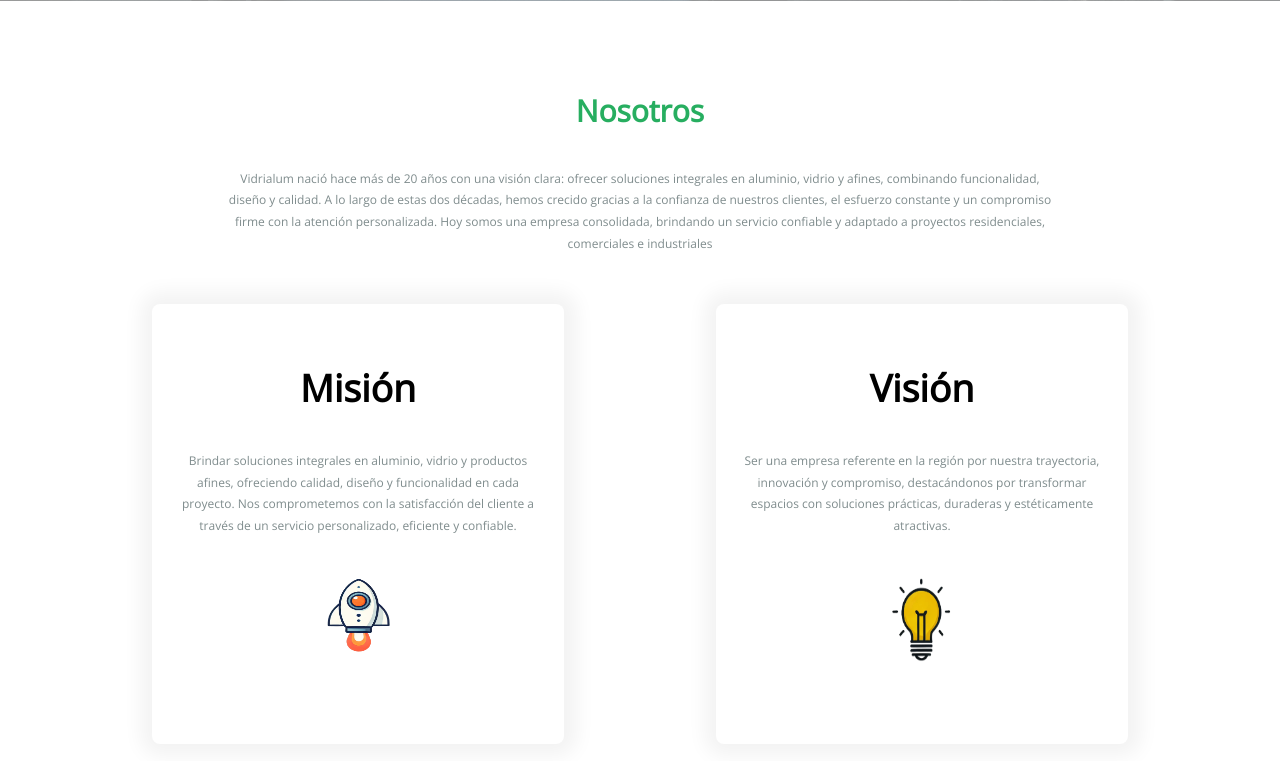
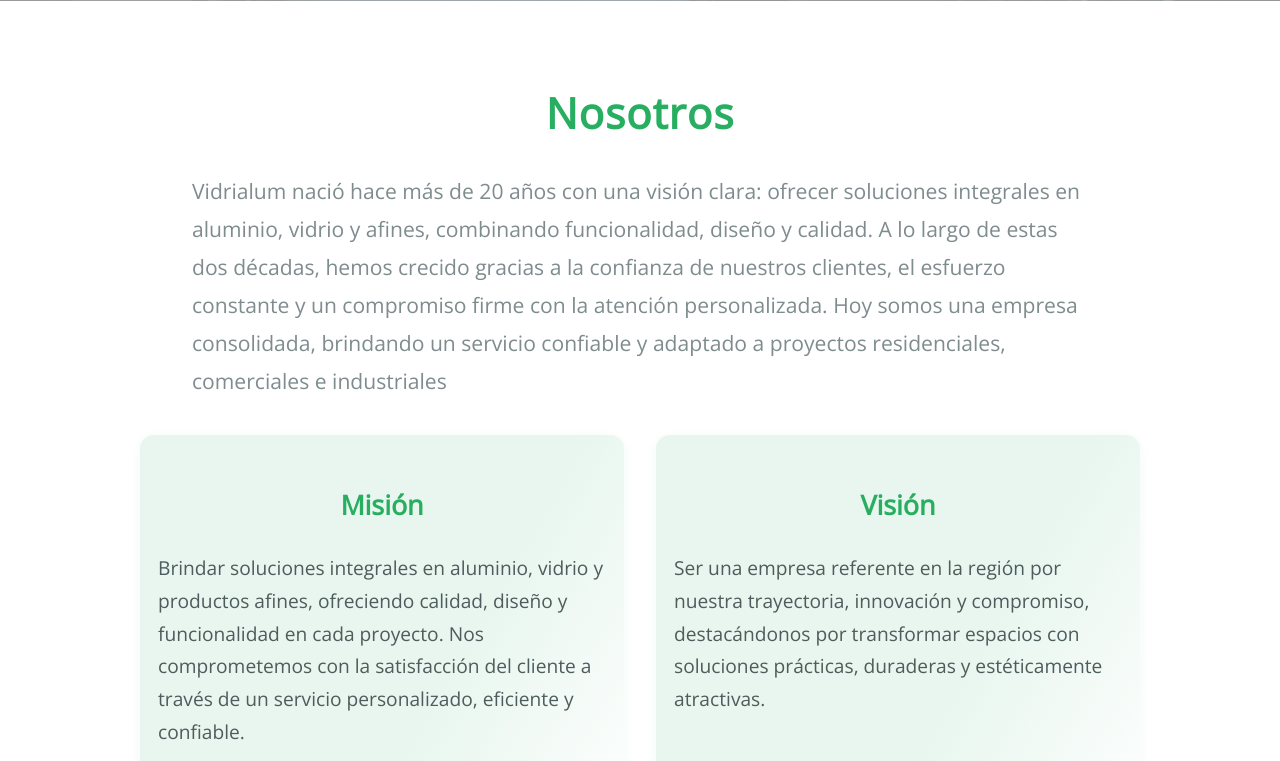
Before and after one commit to giovannigm/FrontEnd-Vidrialum, a React (Vite) app: page / in a window 1280 px wide. Shown: the part 799-1560 px from the top of the page. Built offline with nearby package versions, Linux system fonts and the light colour scheme; no server answers.

Commit message:
Mejora el estilo y la estructura del componente "Nosotros" y ajusta el padding en "Servicios" y "Footer". Modifica el NavBar para redondear solo las esquinas inferiores y limpia el código en "Home".

```diff
--- a/src/components/common/nosotros/nosotros.jsx
+++ b/src/components/common/nosotros/nosotros.jsx
@@ -7,7 +7,7 @@
   return (
     <div className="nosotros-container" id="Nosotros-Container">
       <h2 className="titulo">Nosotros</h2>
-      <p style={{ width: "65%" }}>
+      <p>
         Vidrialum nació hace más de 20 años con una visión clara: ofrecer
         soluciones integrales en aluminio, vidrio y afines, combinando
         funcionalidad, diseño y calidad. A lo largo de estas dos décadas, hemos
--- a/src/components/common/nosotros/nosotros.scss
+++ b/src/components/common/nosotros/nosotros.scss
@@ -1,66 +1,89 @@
 .nosotros-container {
-  padding-top: 5%;
-  background: none; /* Removed gray background */
-  border-radius: 12px;
-  // max-width: 800px;
-  margin: 0 auto;
-  text-align: center;
-  font-size: 2em;
-  display: grid;
-  justify-items: center;
+  padding-top: 48px;
+  background: none;
+  font-size: 1.2em;
+  display: flex;
+  flex-direction: column;
+  align-items: center;
+  left: 50%;
+  right: 50%;
+  transform: translateX(-50%);
+  position: relative;
 }
 
 .titulo {
   color: #27ae60;
-  font-size: 30px;
-  text-align: center;
+  font-size: 2.2em;
+  font-weight: 700;
+  margin-bottom: 10px;
+  letter-spacing: 1px;
 }
 
-p {
+.nosotros-container > p {
   color: #7f8c8d;
-  font-size: 12px;
+  font-size: 1.1em;
   line-height: 1.8;
-  margin-bottom: 30px;
+  margin-bottom: 35px;
+  width: 70%;
+  max-width: 1000px;
 }
 
 .sections-container {
-  background-color: #ffffff;
-  padding: 20px;
-  border-radius: 8px;
-  // box-shadow: 1px 0px 19px 12px rgba(0, 0, 0, 0.05);
-  margin-bottom: 20px;
   display: flex;
-  flex-wrap: wrap; /* Permitir que las secciones se envuelvan */
-  justify-content: space-evenly;
-  gap: 20px; /* Add some space between the sections */
+  flex-direction: row;
+  justify-content: center;
+  align-items: stretch;
+  gap: 32px;
+  width: 90%;
+  max-width: 1000px;
 }
 
 .section {
-  background-color: #ffffff;
-  padding: 20px;
-  border-radius: 8px;
-  box-shadow: 1px 0px 19px 12px rgba(0, 0, 0, 0.05);
-  margin-bottom: 20px;
-  width: 30%; /* Ensure each section takes 50% of the container */
-  height: 400px;
-  img {
-    width: 35%;
-    height: 25%;
-    border-radius: 8px;
+  background: linear-gradient(120deg, #e8f6ef 60%, #fff 100%);
+  padding: 24px 18px 18px 18px;
+  border-radius: 14px;
+  box-shadow: 0 2px 12px 0 rgba(39, 174, 96, 0.06);
+  margin-bottom: 0;
+  width: 48%;
+  min-width: 260px;
+  display: flex;
+  flex-direction: column;
+  align-items: center;
+  justify-content: space-between;
+  transition: box-shadow 0.2s;
+  position: relative;
+}
+
+.section h3 {
+  color: #27ae60;
+  font-size: 1.4em;
+  margin-bottom: 10px;
+  font-weight: 600;
+}
+
+.section p {
+  color: #4d5c5c;
+  font-size: 1em;
+  margin-bottom: 18px;
+  line-height: 1.7;
+}
+
+.section img {
+  width: 80px;
+  height: 80px;
+  object-fit: contain;
+  border-radius: 10px;
+  margin-top: auto;
+}
+
+@media (max-width: 804px) {
+  .sections-container {
+    flex-direction: column;
+    gap: 24px;
+    align-items: center;
+  }
+  .section {
+    width: 90%;
+    min-width: unset;
   }
 }
-
-.section-historia {
-  background-color: #ffffff;
-  padding: 20px;
-  border-radius: 8px;
-  box-shadow: 1px 0px 19px 12px rgba(0, 0, 0, 0.05);
-  margin-bottom: 20px;
-  width: 80%; /* Ensure the historia section takes 100% of the container */
-}
-
-@media (max-width: 768px) {
-  .section {
-    width: 100%; /* En pantallas pequeñas, cada sección toma el 100% del ancho */
-  }
-}
--- a/src/components/common/servicios/Servicios.scss
+++ b/src/components/common/servicios/Servicios.scss
@@ -1,6 +1,6 @@
 .ServiciosContainer {
   height: 100%;
-  padding-top: 5%;
+  padding-top: 48px;
 }
 
 .tituloServicios {
--- a/src/components/layout/footer/Footer.scss
+++ b/src/components/layout/footer/Footer.scss
@@ -6,7 +6,7 @@
   align-items: center;
   justify-content: space-around;
   align-content: flex-end;
-  padding-top: 40px;
+  padding-top: 48px;
   gap: 1rem;
 }
 
--- a/src/components/layout/navBar/NavBar.jsx
+++ b/src/components/layout/navBar/NavBar.jsx
@@ -79,7 +79,7 @@
           right: 0,
           width: 160,
           bgcolor: "#585858",
-          borderRadius: 2,
+          borderRadius: "0px 0px 8px 8px", // Solo esquinas inferiores redondeadas
           boxShadow: 3,
           zIndex: 1201,
         }}
--- a/src/components/page/home/Home.scss
+++ b/src/components/page/home/Home.scss
@@ -1,5 +1,6 @@
 .Home {
-  height: calc(100vh);
+  // height: calc(100vh);
+  height: 100vh;
   background-image: url(/src/assets/ventana-mdeo.jpg);
   background-color: rgb(50, 50, 50);
   background-size: cover;
@@ -29,8 +30,8 @@
   }
 }
 
-@media screen and (max-width: 828px) {
-  .Home {
-    height: calc(100vh - 10vh);
-  }
-}
+// @media screen and (max-width: 828px) {
+//   .Home {
+//     height: calc(100vh - 10vh);
+//   }
+// }
```
